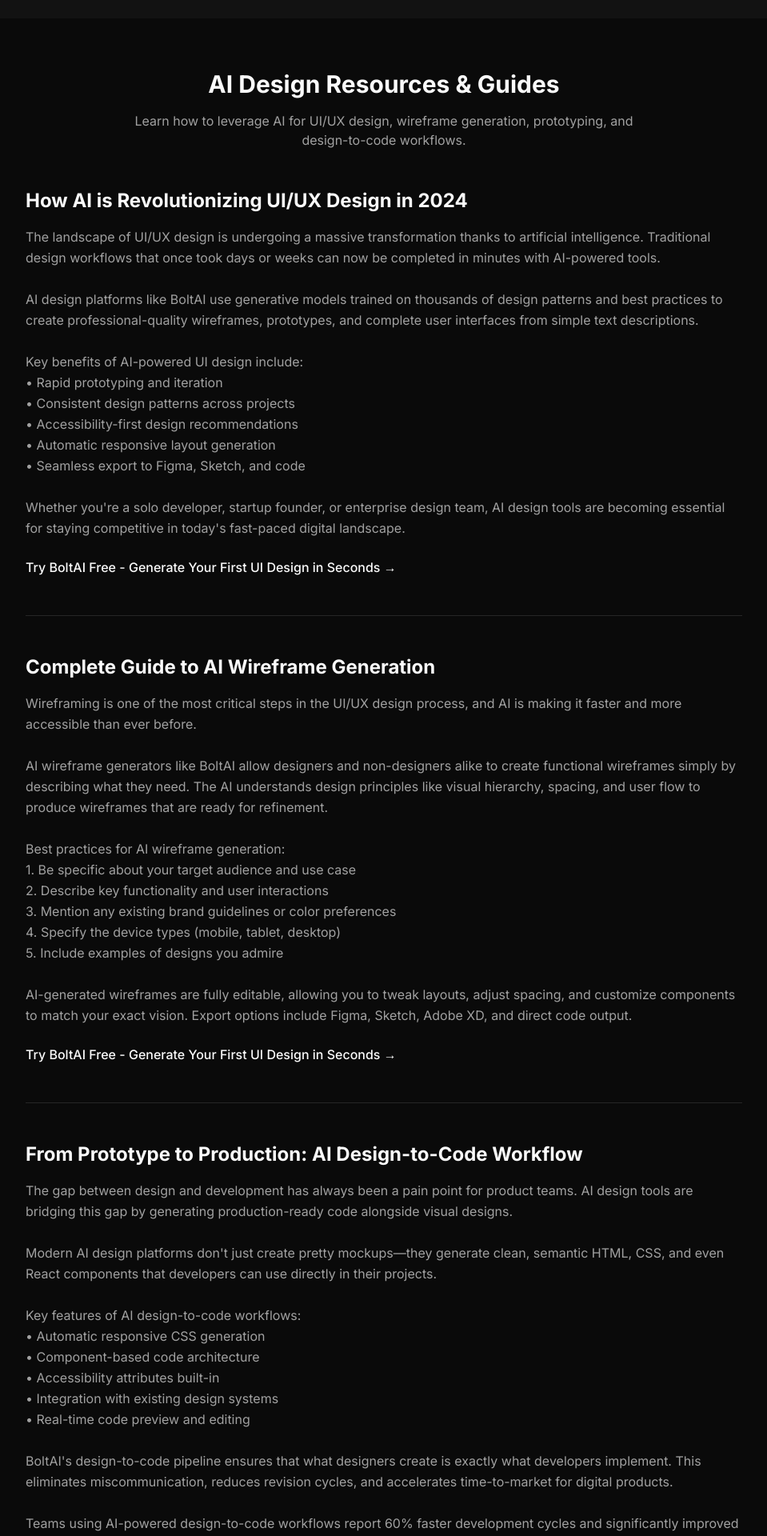
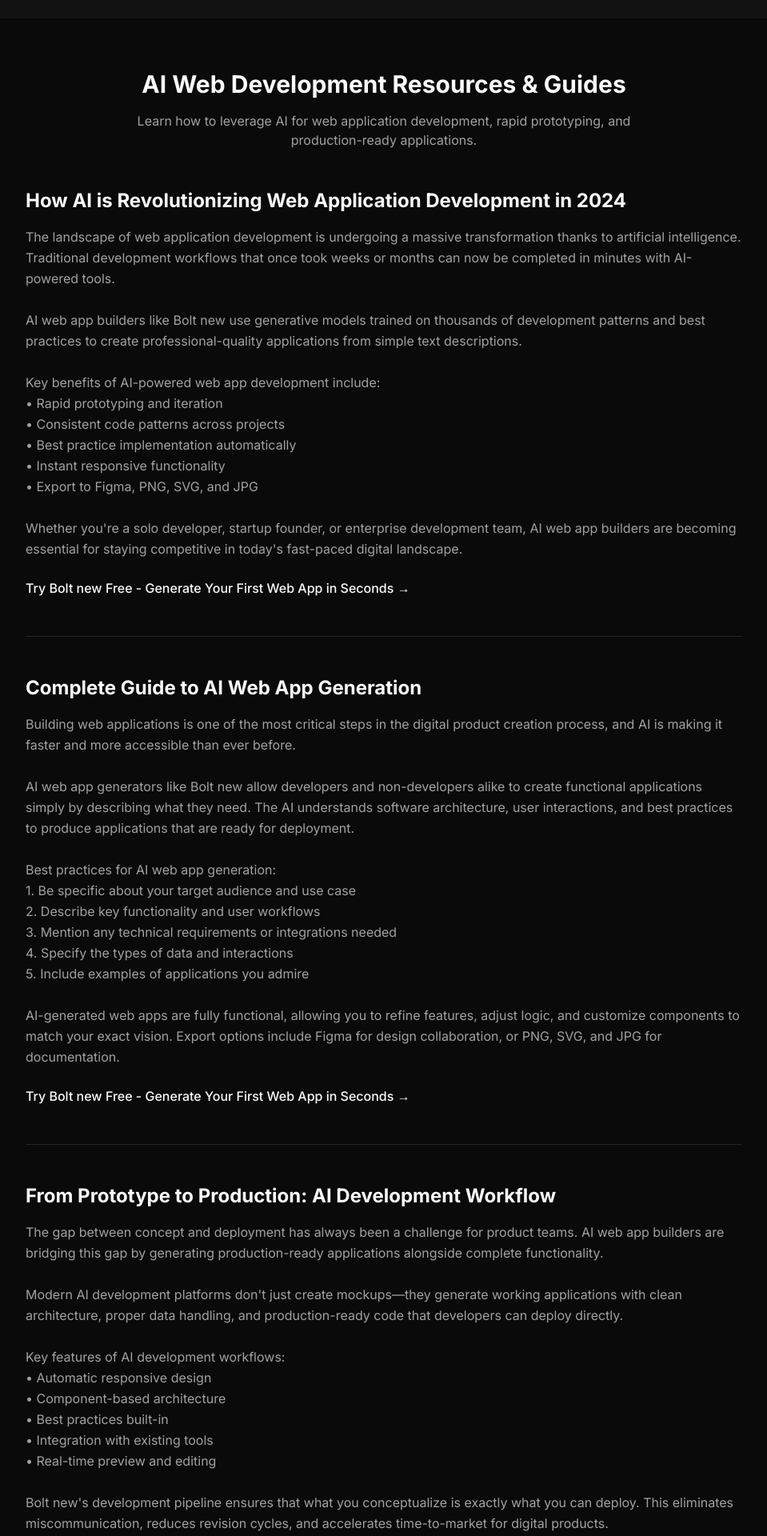
Before and after one commit to sumitbasak100/bolt-ai-landing-page, a Next.js app in the folder bolt-ai-landing-page-cleaned/: page / in a window 1280 px wide. Shown: the part 2800-4720 px from the top of the page at 80% size, without its empty margins (160-1119 px from the left). Built offline with nearby package versions, Linux system fonts and the light colour scheme.

Commit message:
Update blog articles for AI design and development

```diff
--- a/bolt-ai-landing-page-cleaned/components/blog-articles.tsx
+++ b/bolt-ai-landing-page-cleaned/components/blog-articles.tsx
@@ -1,105 +1,105 @@
 export function BlogArticles() {
   const articles = [
     {
- title: "How AI is Revolutionizing UI/UX Design in 2024",
- slug: "ai-revolutionizing-ui-ux-design",
- content: `The landscape of UI/UX design is undergoing a massive transformation thanks to artificial intelligence. Traditional design workflows that once took days or weeks can now be completed in minutes with AI-powered tools.
+      title: "How AI is Revolutionizing Web Application Development in 2024",
+      slug: "ai-revolutionizing-web-app-development",
+      content: `The landscape of web application development is undergoing a massive transformation thanks to artificial intelligence. Traditional development workflows that once took weeks or months can now be completed in minutes with AI-powered tools.
 
-AI design platforms like BoltAI use generative models trained on thousands of design patterns and best practices to create professional-quality wireframes, prototypes, and complete user interfaces from simple text descriptions.
+AI web app builders like Bolt new use generative models trained on thousands of development patterns and best practices to create professional-quality applications from simple text descriptions.
 
-Key benefits of AI-powered UI design include:
+Key benefits of AI-powered web app development include:
 • Rapid prototyping and iteration
-• Consistent design patterns across projects
-• Accessibility-first design recommendations
-• Automatic responsive layout generation
-• Seamless export to Figma, Sketch, and code
+• Consistent code patterns across projects
+• Best practice implementation automatically
+• Instant responsive functionality
+• Export to Figma, PNG, SVG, and JPG
 
-Whether you're a solo developer, startup founder, or enterprise design team, AI design tools are becoming essential for staying competitive in today's fast-paced digital landscape.`,
+Whether you're a solo developer, startup founder, or enterprise development team, AI web app builders are becoming essential for staying competitive in today's fast-paced digital landscape.`,
     },
     {
- title: "Complete Guide to AI Wireframe Generation",
- slug: "guide-ai-wireframe-generation",
- content: `Wireframing is one of the most critical steps in the UI/UX design process, and AI is making it faster and more accessible than ever before.
+      title: "Complete Guide to AI Web App Generation",
+      slug: "guide-ai-web-app-generation",
+      content: `Building web applications is one of the most critical steps in the digital product creation process, and AI is making it faster and more accessible than ever before.
 
-AI wireframe generators like BoltAI allow designers and non-designers alike to create functional wireframes simply by describing what they need. The AI understands design principles like visual hierarchy, spacing, and user flow to produce wireframes that are ready for refinement.
+AI web app generators like Bolt new allow developers and non-developers alike to create functional applications simply by describing what they need. The AI understands software architecture, user interactions, and best practices to produce applications that are ready for deployment.
 
-Best practices for AI wireframe generation:
+Best practices for AI web app generation:
 1. Be specific about your target audience and use case
-2. Describe key functionality and user interactions
-3. Mention any existing brand guidelines or color preferences
-4. Specify the device types (mobile, tablet, desktop)
-5. Include examples of designs you admire
+2. Describe key functionality and user workflows
+3. Mention any technical requirements or integrations needed
+4. Specify the types of data and interactions
+5. Include examples of applications you admire
 
-AI-generated wireframes are fully editable, allowing you to tweak layouts, adjust spacing, and customize components to match your exact vision. Export options include Figma, Sketch, Adobe XD, and direct code output.`,
+AI-generated web apps are fully functional, allowing you to refine features, adjust logic, and customize components to match your exact vision. Export options include Figma for design collaboration, or PNG, SVG, and JPG for documentation.`,
     },
     {
- title: "From Prototype to Production: AI Design-to-Code Workflow",
- slug: "prototype-production-ai-design-code",
- content: `The gap between design and development has always been a pain point for product teams. AI design tools are bridging this gap by generating production-ready code alongside visual designs.
+      title: "From Prototype to Production: AI Development Workflow",
+      slug: "prototype-production-ai-development",
+      content: `The gap between concept and deployment has always been a challenge for product teams. AI web app builders are bridging this gap by generating production-ready applications alongside complete functionality.
 
-Modern AI design platforms don't just create pretty mockups—they generate clean, semantic HTML, CSS, and even React components that developers can use directly in their projects.
+Modern AI development platforms don't just create mockups—they generate working applications with clean architecture, proper data handling, and production-ready code that developers can deploy directly.
 
-Key features of AI design-to-code workflows:
-• Automatic responsive CSS generation
-• Component-based code architecture
-• Accessibility attributes built-in
-• Integration with existing design systems
-• Real-time code preview and editing
+Key features of AI development workflows:
+• Automatic responsive design
+• Component-based architecture
+• Best practices built-in
+• Integration with existing tools
+• Real-time preview and editing
 
-BoltAI's design-to-code pipeline ensures that what designers create is exactly what developers implement. This eliminates miscommunication, reduces revision cycles, and accelerates time-to-market for digital products.
+Bolt new's development pipeline ensures that what you conceptualize is exactly what you can deploy. This eliminates miscommunication, reduces revision cycles, and accelerates time-to-market for digital products.
 
-Teams using AI-powered design-to-code workflows report 60% faster development cycles and significantly improved design consistency across their applications.`,
+Teams using AI-powered development workflows report 60% faster development cycles and significantly improved application consistency.`,
     },
     {
- title: "Best AI Design Tools for Startups and Entrepreneurs",
- slug: "best-ai-design-tools-startups",
- content: `For startups and entrepreneurs, professional UI design has traditionally been a significant expense. Hiring design agencies or full-time designers isn't always feasible when you're bootstrapping or running lean.
+      title: "Best AI Web App Builders for Startups and Entrepreneurs",
+      slug: "best-ai-web-app-builders-startups",
+      content: `For startups and entrepreneurs, professional web application development has traditionally been a significant expense. Hiring development agencies or full-time developers isn't always feasible when you're bootstrapping or running lean.
 
-AI design tools are democratizing access to professional-quality UI/UX design. Platforms like BoltAI enable non-designers to create stunning interfaces that compete with designs from top agencies.
+AI web app builders are democratizing access to professional-quality development. Platforms like Bolt new enable non-developers to create powerful applications that compete with those from top development agencies.
 
-Why startups are choosing AI design tools:
-• Cost-effective alternative to design agencies
+Why startups are choosing AI web app builders:
+• Cost-effective alternative to development agencies
 • Rapid iteration on product concepts
-• No design experience required
+• No extensive coding experience required
 • Instant prototypes for investor presentations
 • Easy handoff to development teams
 
-BoltAI is particularly popular among startup founders because of its intuitive text-to-design interface. Simply describe your app or website idea, and the AI generates complete, responsive layouts that you can customize and export.
+Bolt new is particularly popular among startup founders because of its intuitive text-to-application interface. Simply describe your app idea, and the AI generates complete, functional applications that you can customize and export.
 
-Whether you're building an MVP, creating pitch deck mockups, or launching a full product, AI design tools provide the speed and flexibility startups need to succeed.`,
+Whether you're building an MVP, creating pitch deck demos, or launching a full product, AI web app builders provide the speed and flexibility startups need to succeed.`,
     },
     {
- title: "Mobile App UI Design with AI: A Step-by-Step Tutorial",
- slug: "mobile-app-ui-design-ai-tutorial",
- content: `Mobile app design requires careful consideration of platform guidelines, touch interactions, and responsive layouts. AI design tools are making mobile UI creation faster and more intuitive than ever.
+      title: "Building Interactive Dashboards with AI: A Step-by-Step Tutorial",
+      slug: "building-dashboards-ai-tutorial",
+      content: `Dashboard development requires careful consideration of data visualization, user interactions, and responsive layouts. AI web app builders are making dashboard creation faster and more intuitive than ever.
 
-This step-by-step guide shows how to use BoltAI to create professional mobile app interfaces:
+This step-by-step guide shows how to use Bolt new to create professional dashboard applications:
 
-Step 1: Define Your App Concept
-Start by clearly describing your app's purpose, target audience, and core features. The more specific you are, the better the AI can understand your vision.
+Step 1: Define Your Dashboard Purpose
+Start by clearly describing your dashboard's purpose, target users, and key metrics. The more specific you are, the better the AI can understand your vision.
 
-Step 2: Generate Initial Screens
-Use BoltAI's text-to-design feature to generate your main app screens. Specify whether you're designing for iOS, Android, or both platforms.
+Step 2: Generate Initial Dashboard
+Use Bolt new's text-to-application feature to generate your main dashboard layout. Specify the types of data visualizations, charts, and metrics you need.
 
 Step 3: Customize Components
-Use the drag-and-drop editor to refine layouts, adjust colors to match your brand, and tweak typography for optimal readability on mobile devices.
+Refine the layout, adjust data displays to match your requirements, and customize styling for optimal readability and user experience.
 
-Step 4: Create Interactive Prototypes
-Link your screens together to create clickable prototypes that demonstrate user flows. These are perfect for user testing and stakeholder presentations.
+Step 4: Add Interactivity
+Enhance your dashboard with interactive elements that demonstrate data filtering, drill-downs, and user controls.
 
-Step 5: Export and Handoff
-Export your designs to Figma, Sketch, or directly as code. BoltAI generates platform-specific assets and documentation for smooth developer handoff.
+Step 5: Export and Share
+Export your dashboard to Figma for design collaboration, or as PNG, SVG, or JPG images for presentations. Bolt new generates production-ready assets for smooth deployment.
 
-AI-powered mobile app design tools like BoltAI are helping teams ship beautiful apps faster than ever before.`,
+AI-powered dashboard builders like Bolt new are helping teams create powerful data visualizations faster than ever before.`,
     },
   ]
 
   return (
     <section id="blog" className="py-16 px-4">
       <div className="max-w-4xl mx-auto">
- <h2 className="text-3xl font-bold text-center text-foreground mb-4">AI Design Resources & Guides</h2>
+        <h2 className="text-3xl font-bold text-center text-foreground mb-4">AI Web Development Resources & Guides</h2>
         <p className="text-center text-muted-foreground mb-12 max-w-2xl mx-auto">
- Learn how to leverage AI for UI/UX design, wireframe generation, prototyping, and design-to-code workflows.
+          Learn how to leverage AI for web application development, rapid prototyping, and production-ready applications.
         </p>
 
         <div className="space-y-12">
@@ -109,12 +109,12 @@ AI-powered mobile app design tools like BoltAI are helping teams ship beautiful
               <div className="text-muted-foreground whitespace-pre-line leading-relaxed">{article.content}</div>
               <div className="mt-6">
                 <a
- href="https://boltai.dev"
+                  href="https://bolt.new"
                   target="_blank"
                   rel="noopener noreferrer"
                   className="text-primary font-medium hover:underline"
                 >
- Try BoltAI Free - Generate Your First UI Design in Seconds →
+                  Try Bolt new Free - Generate Your First Web App in Seconds →
                 </a>
               </div>
             </article>
```
Lines whose indentation alone changed are shown as unchanged.
